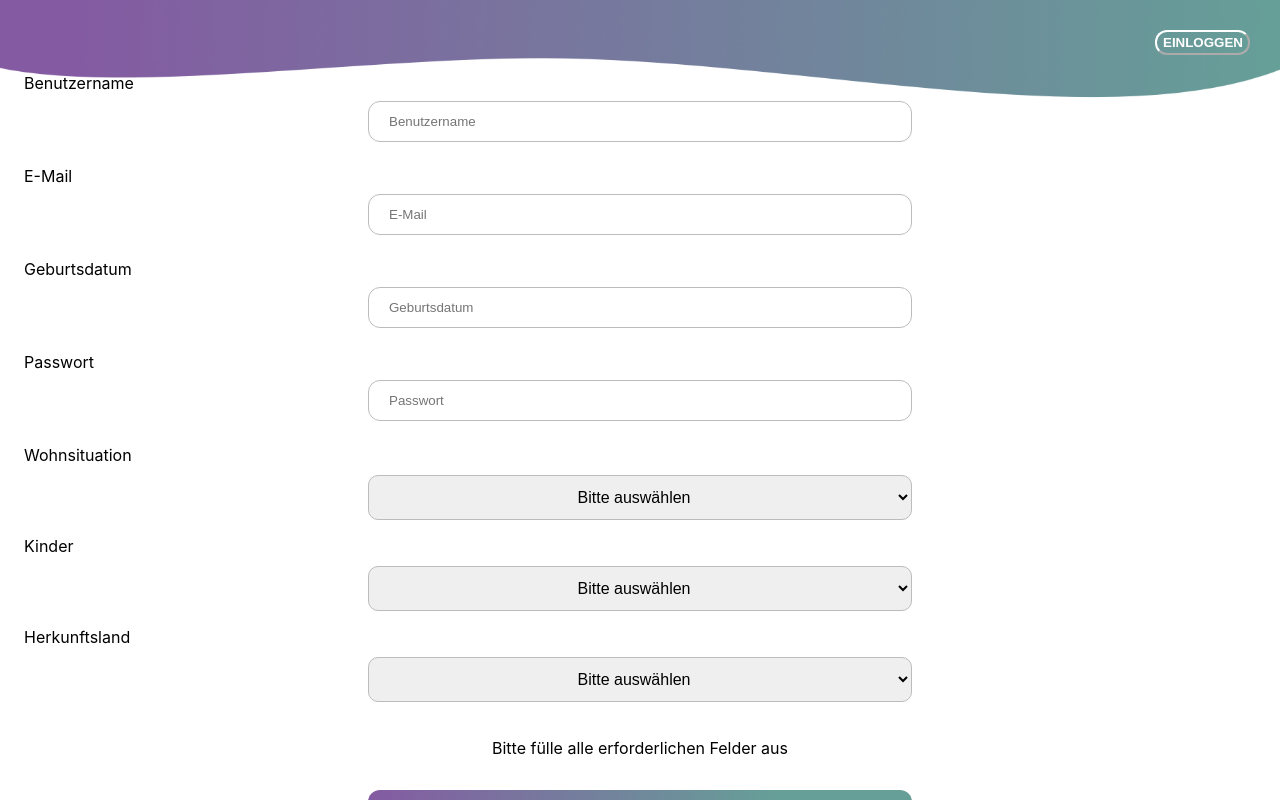
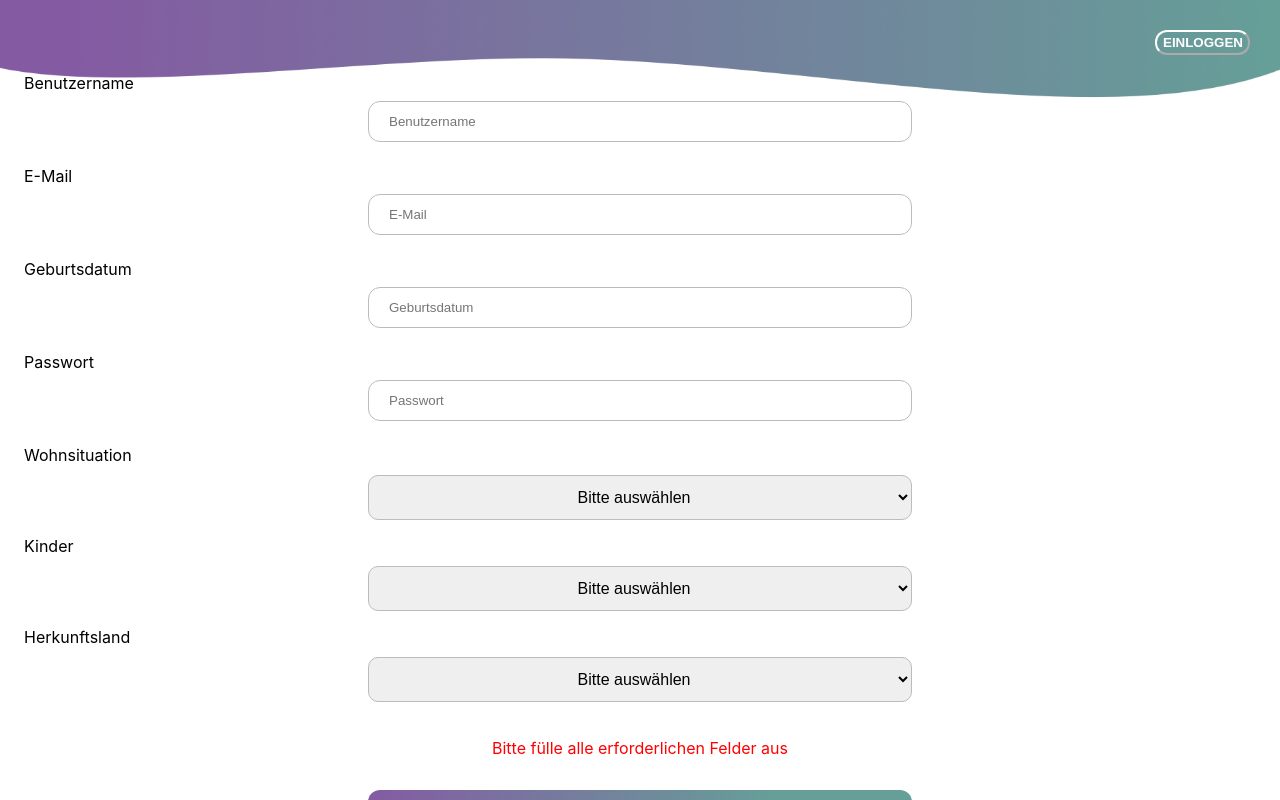
Before and after one commit to xSilentStorm313/Projekt-Web, a React (Create React App) app in the folder webapp/: page /registration in a window 1280 px wide. Both pictures are taken after a click on the input "Jetzt Registrieren". Shown: the part 274-1074 px from the top of the page. Built offline with nearby package versions, Linux system fonts and the light colour scheme.

Commit message:
registrieren farb änderung

```diff
--- a/webapp/src/Registrieren.css
+++ b/webapp/src/Registrieren.css
@@ -128,3 +128,7 @@
         border: none;
     }
 }
+
+.errormeldungregistrieren{
+    color: red;
+}
--- a/webapp/src/components/Regestrierung/RegistrierenText.js
+++ b/webapp/src/components/Regestrierung/RegistrierenText.js
@@ -183,7 +183,7 @@ const RegestrierungText = () => {
       </select>
       <br />
       <br />
-      {error && <p>{error}</p>}
+      {error && <p className="errormeldungregistrieren">{error}</p>}
       <div className="button">
           <input type="submit" value="Jetzt Registrieren" className="registrierenweiterbutton" onClick={handleSubmit} />
       </div>
```
